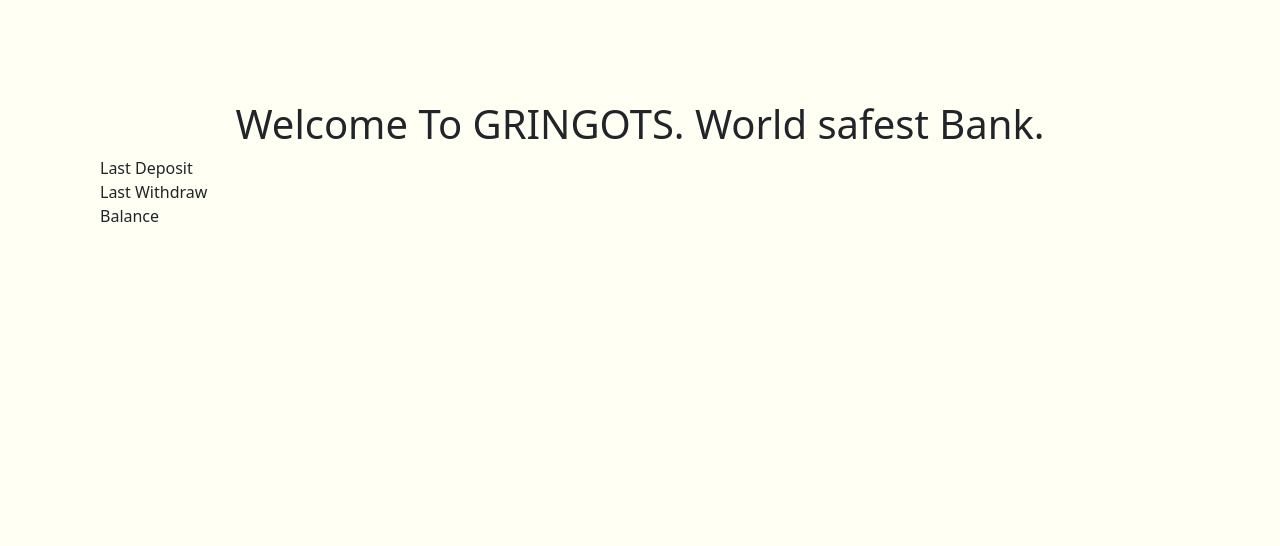
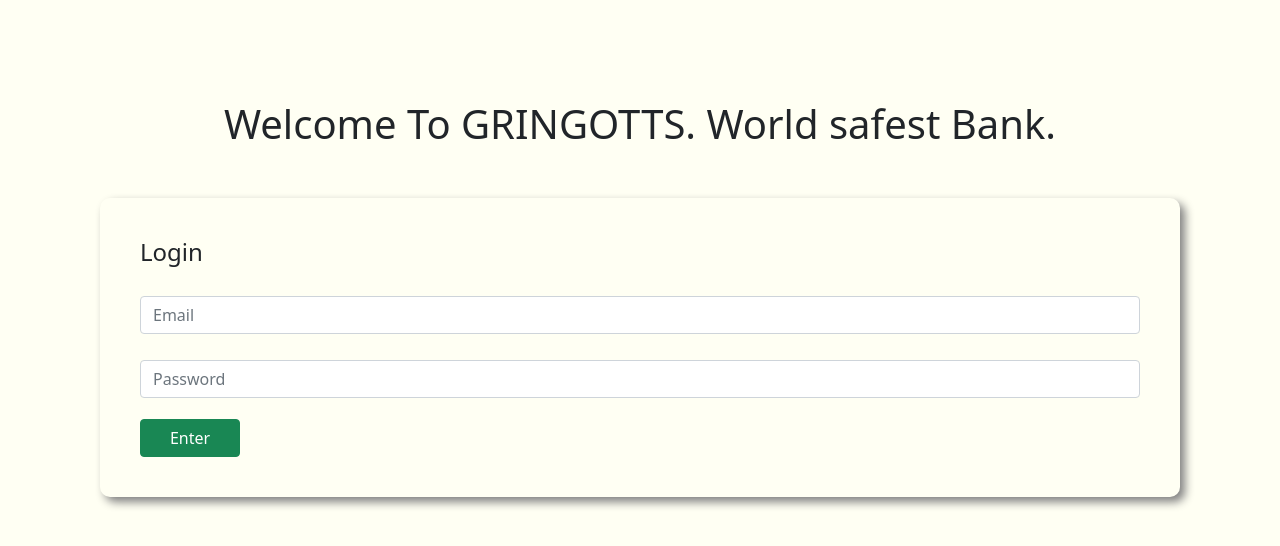
Before and after one commit to ishtiak-ahmed/gringotts, a plain HTML site: page index.html in a window 1280 px wide. Drawn offline with nearby package versions, Linux system fonts and the light colour scheme.

Commit message:
login area done

```diff
--- /dev/null
+++ b/app.js
@@ -0,0 +1,17 @@
+console.log('app started');
+const loginArea = document.querySelector('.login-area')
+const transArea = document.querySelector('#transaction-area')
+function loggedIn() {
+    loginArea.style.display = 'none';
+    transArea.style.display = 'block';
+}
+const login = document.getElementById('login');
+
+login.addEventListener('click', loggedIn);
+loginArea.addEventListener('submit', loggedIn);
+window.addEventListener('keyup', function (event) {
+    if (event.code === 'Enter') {
+        event.preventDefault();
+        loggedIn();
+    }
+});
--- a/index.html
+++ b/index.html
@@ -15,11 +15,32 @@
   </head>
   <body>
     <main>
-      <h1 class="text-center">Welcome To GRINGOTS. World safest Bank.</h1>
       <section>
-        <div class="info">Last Deposit</div>
-        <div class="info">Last Withdraw</div>
-        <div class="info">Balance</div>
+        <div class="login-area">
+          <h1 class="text-center">Welcome To GRINGOTTS. World safest Bank.</h1>
+          <div class="submit-area">
+            <h4>Login</h4>
+            <input
+              type="text"
+              name="email"
+              id=""
+              class="form-control"
+              placeholder="Email"
+            />
+            <input
+              type="password"
+              name="password"
+              class="form-control"
+              placeholder="Password"
+            />
+            <button class="btn btn-success" id="login" type="submit">
+              Enter
+            </button>
+          </div>
+        </div>
+        <div id="transaction-area">
+          <h1 class="text-center">Transaction Area</h1>
+        </div>
       </section>
     </main>
     <script
@@ -27,5 +48,6 @@
       integrity="sha384-ygbV9kiqUc6oa4msXn9868pTtWMgiQaeYH7/t7LECLbyPA2x65Kgf80OJFdroafW"
       crossorigin="anonymous"
     ></script>
+    <script src="app.js"></script>
   </body>
 </html>
--- a/style.css
+++ b/style.css
@@ -7,3 +7,23 @@ body {
   padding: 100px;
   background-color: #fffff3;
 }
+.submit-area {
+  margin-top: 50px;
+  padding: 40px;
+  border-radius: 10px;
+  box-shadow: 5px 5px 10px gray;
+  /* Additional CSS */
+  display: grid;
+  grid-template-columns: 1fr;
+  grid-gap: 1em;
+}
+input {
+  margin: 5px 0;
+  padding: 5px 10px;
+}
+#login {
+  max-width: 100px;
+}
+#transaction-area {
+  display: none;
+}
```
Also changed, not shown: 1 other file.
